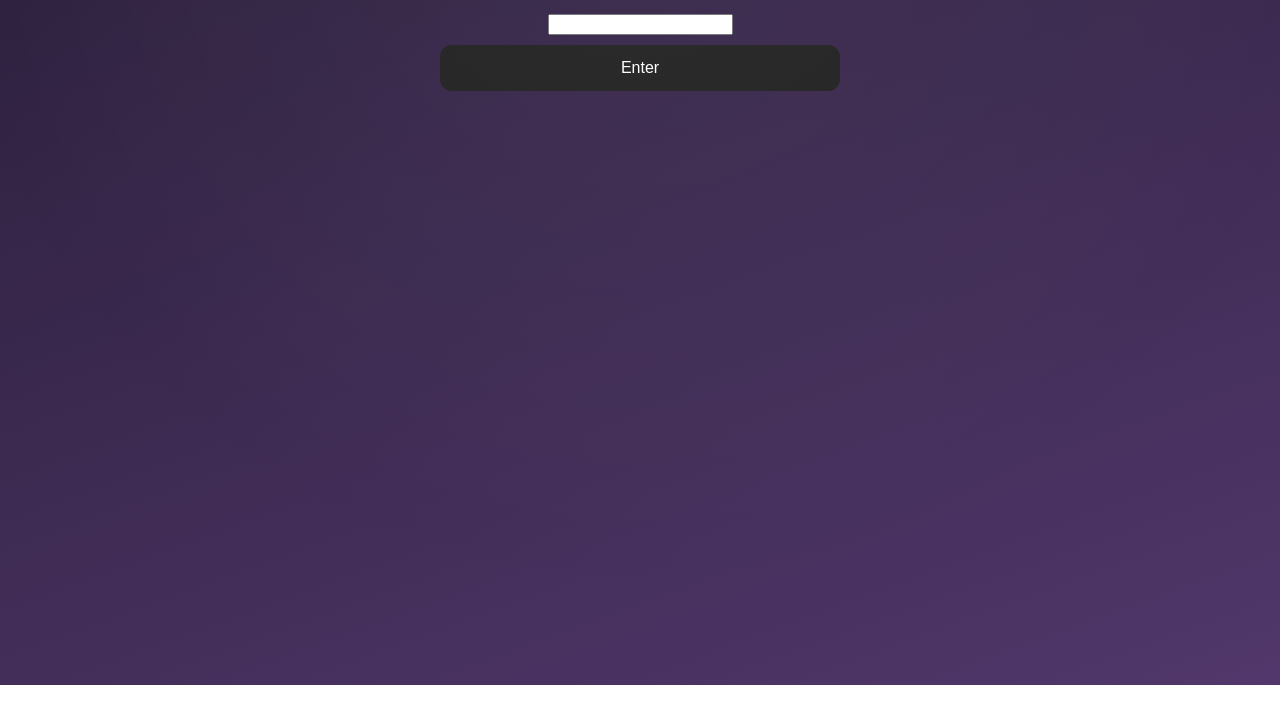
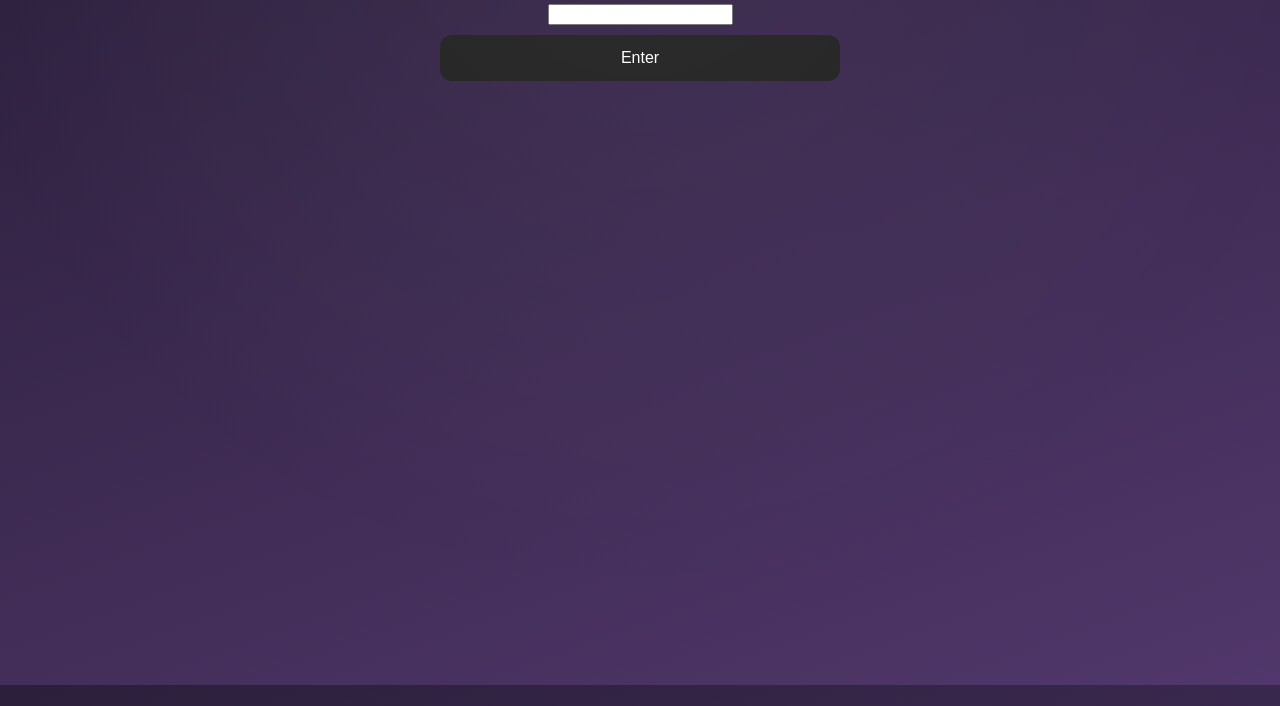
Before and after one commit to rpresco3-tech/when-you-need-it, a plain HTML site: page index.html in a window 1280 px wide. Shown: the part 115-821 px from the top of the page. Before the commit the page ends 800 px from the top, so only its background shows below. Drawn offline with Linux system fonts and the light colour scheme.

Commit message:
small update

```diff
--- a/styles.css
+++ b/styles.css
@@ -11,9 +11,6 @@ body {
     box-sizing: border-box;
     color: #2d2d2d;
     margin: 0;
-    padding: 20px;
-    padding-top: calc(env(safe-area-inset-top) + 10px);
-    padding-bottom: env(safe-area-inset-bottom);
     text-align: center;
 }
 
```
